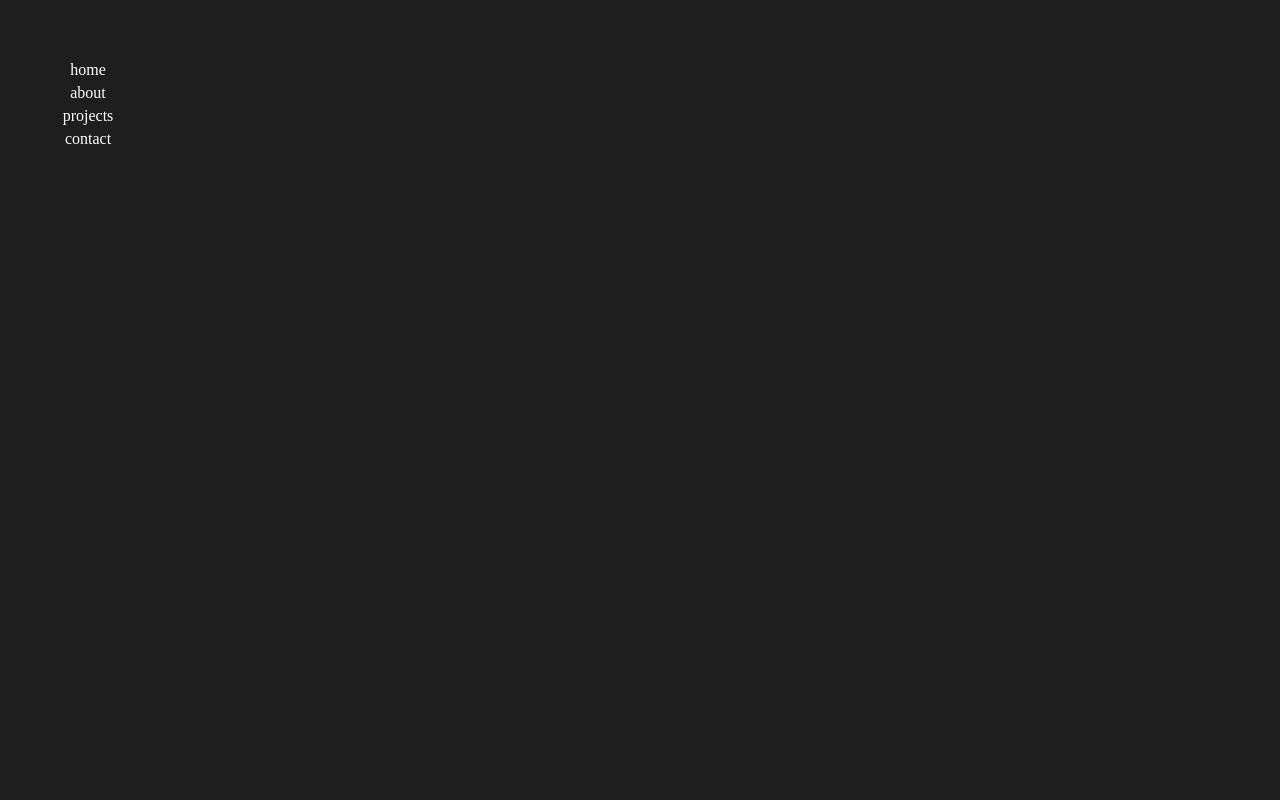
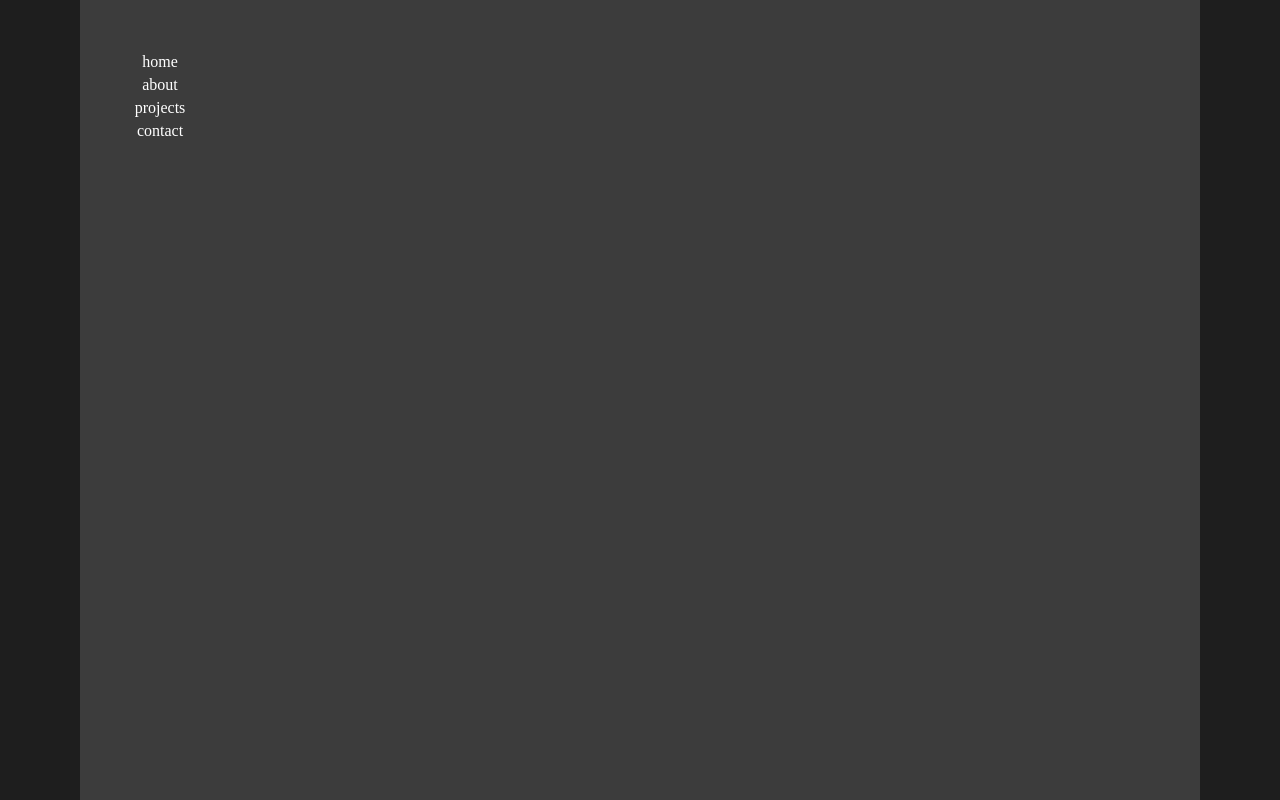
Before and after one commit to justPeterLee/my_portfolio, a website built with Vite: page client/src/index.html in a window 1280 px wide. Built offline with nearby package versions, Linux system fonts and the light colour scheme.

Commit message:
created center div

```diff
--- a/client/src/index.html
+++ b/client/src/index.html
@@ -10,8 +10,8 @@
   <title>My Portfolio</title>
 </head>
 
-<body>
-  <div id="app">
+<body class="container">
+  <div id="center">
     <div id="nav-menu-hover-container" class="container container-card general-transition">
       <div id="nav-menu-container" class="container">
         <span id="link-not-selected" class="nav-menu-text-container">
--- a/client/src/style.css
+++ b/client/src/style.css
@@ -1,3 +1,7 @@
+* {
+  padding: 0;
+  margin: 0;
+}
 body {
   background-color: rgb(30, 30, 30);
 }
@@ -6,6 +10,12 @@ p,
 a {
   color: white;
   text-decoration: none;
+}
+
+#center {
+  background-color: rgb(60, 60, 60);
+  width: 70rem;
+  height: 100vh;
 }
 /* ---- global class ---- */
 .container {
```
